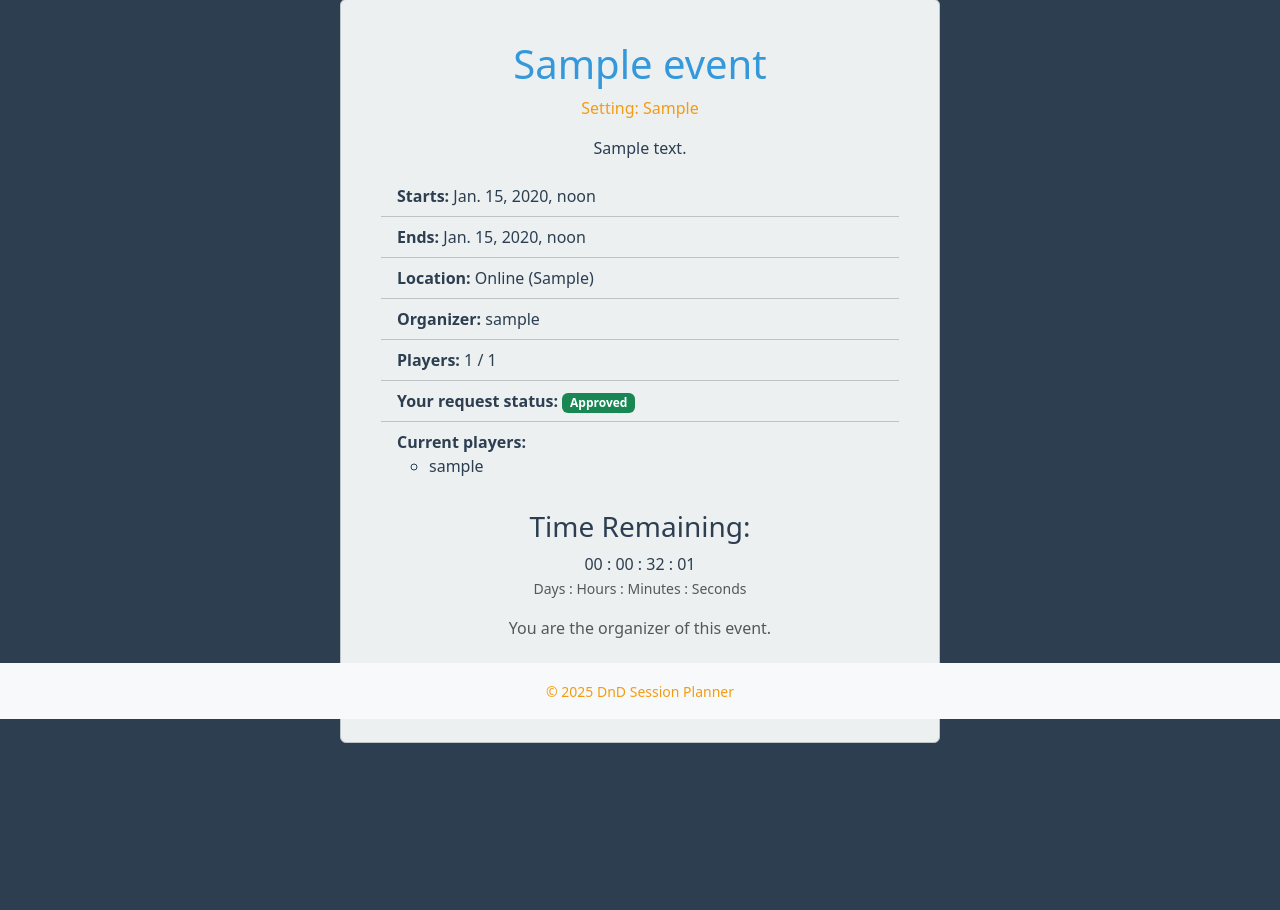
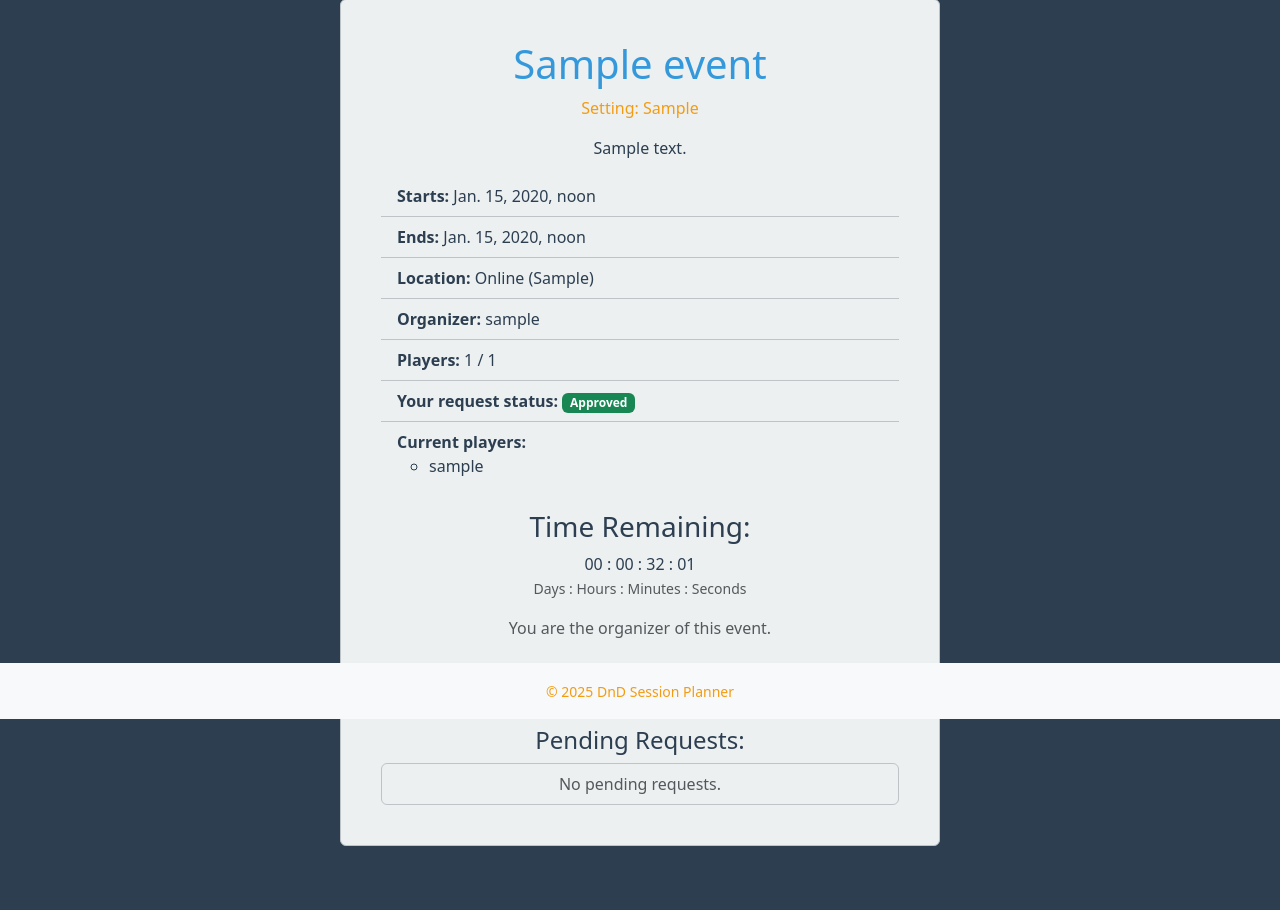
Before and after one commit to 3iM0ViY/dnd-session-planner, a Django app: page /1/ in a window 1280 px wide. Shown: the part 81-991 px from the top of the page. Before the commit the page ends 824 px from the top, so only its background shows below. Run offline with Django 5.2, Linux system fonts and the light colour scheme; a user stored in the database is signed in; tables that the repository leaves empty hold one stand-in row (values such as "Sample post").

Commit message:
feat:managing requests as the organizer !Needs review

```diff
--- a/backend/base/urls.py
+++ b/backend/base/urls.py
@@ -9,6 +9,8 @@ urlpatterns = [
 	path('event/create/', views.create_event, name="create_event"),
 	path('event/<int:event_id>/edit/', views.edit_event, name="edit_event"),
 	path('event/<int:event_id>/delete/', views.delete_event, name="delete_event"),
+	path('request/<int:request_id>/<str:action>/', views.manage_request, name="manage_request"),
+
 	path('signup/', views.signup, name="signup"),
 	path('login/', auth_views.LoginView.as_view(template_name="login.html", next_page="home"), name="login"),
 	path('logout/', auth_views.LogoutView.as_view(next_page="home"), name="logout"),
--- a/backend/base/views.py
+++ b/backend/base/views.py
@@ -36,6 +36,8 @@ def single(request, event_id):
 		if req:
 			request_status = req.status
 
+	pending_requests = event.requests.filter(status="pending") if event else []
+
 	if event and event.date_start:
 		time_remaining = event.date_start - timezone.now()
 		days = time_remaining.days
@@ -60,6 +62,7 @@ def single(request, event_id):
 			'seconds': 0,
 			'players': [],
 			'request_status': request_status,
+			'pending_requests': pending_requests,
 		}
 	return render(request, 'single.html', {'data': data})
 
@@ -144,3 +147,31 @@ def delete_event(request, event_id):
 		event.delete()
 		messages.success(request, "Event deleted successfully!")
 		return redirect("home")
+
+@login_required
+def manage_request(request, request_id, action):
+	event_request = get_object_or_404(EventRequest, pk=request_id)
+	event = event_request.event
+
+	# Only the organizer can approve/reject
+	if request.user != event.organizer:
+		messages.error(request, "You are not allowed to manage this request.")
+		return redirect("single", event_id=event.id)
+
+	if action not in ["approve", "reject"]:
+		messages.error(request, "Invalid action.")
+		return redirect("single", event_id=event.id)
+
+	if action == "approve":
+		if not event.has_space():
+			messages.error(request, "Cannot approve: event is full.")
+		else:
+			event_request.status = "approved"
+			event_request.save()
+			messages.success(request, f"{event_request.user.username} has been approved!")
+	else:  # reject
+		event_request.status = "rejected"
+		event_request.save()
+		messages.info(request, f"{event_request.user.username} has been rejected.")
+
+	return redirect("single", event_id=event.id)
--- a/backend/templates/single.html
+++ b/backend/templates/single.html
@@ -65,6 +65,23 @@
 						{% csrf_token %}
 						<button type="submit" class="btn btn-danger mt-2">Delete Event</button>
 					</form>
+
+					{% if data.event.requests.exists %}
+						<h4 class="mt-4">Pending Requests:</h4>
+						<ul class="list-group">
+							{% for req in data.pending_requests %}
+								<li class="list-group-item d-flex justify-content-between align-items-center">
+									{{ req.user.username }}
+									<span>
+										<a href="{% url 'manage_request' req.id 'approve' %}" class="btn btn-success btn-sm">Approve</a>
+										<a href="{% url 'manage_request' req.id 'reject' %}" class="btn btn-danger btn-sm">Reject</a>
+									</span>
+								</li>
+							{% empty %}
+								<li class="list-group-item text-muted">No pending requests.</li>
+							{% endfor %}
+						</ul>
+					{% endif %}
 				{% else %}
 					<form method="post" action="{% url 'join_event' data.event.id %}">
 						{% csrf_token %}
```
